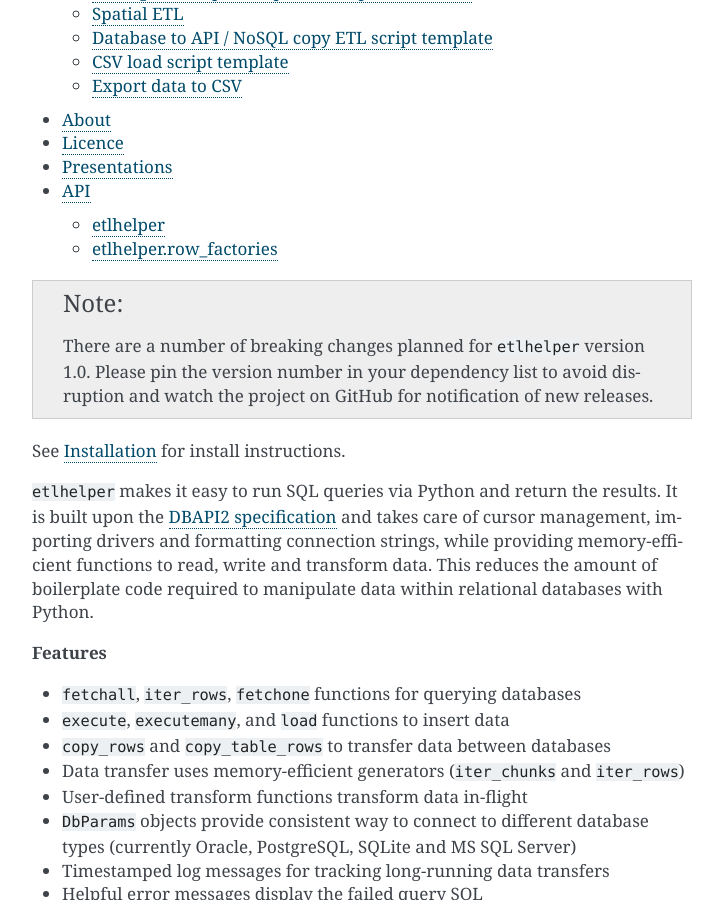
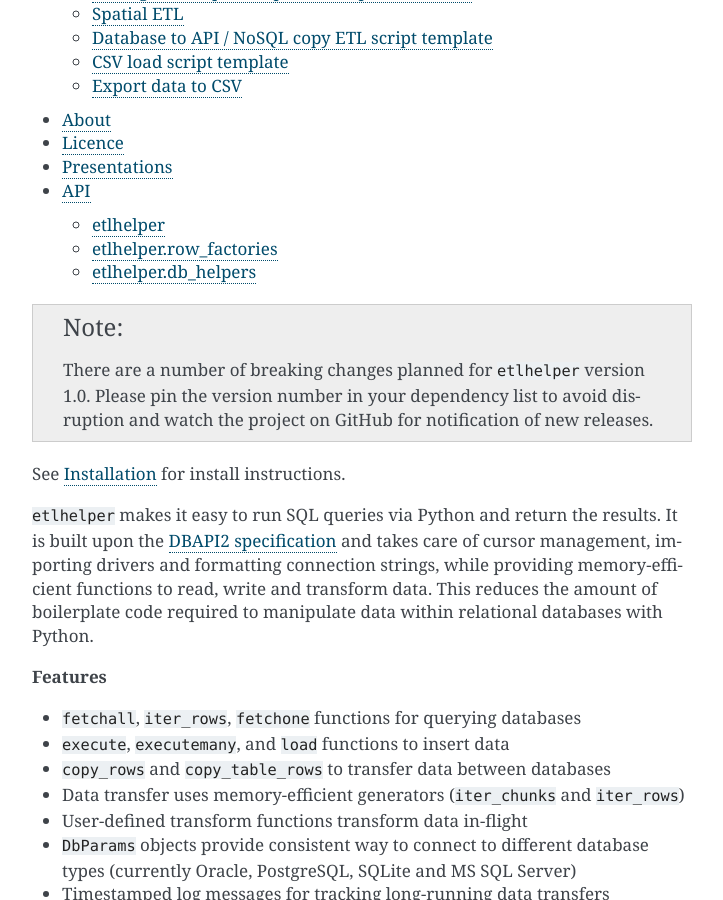
Before and after one commit to BritishGeologicalSurvey/etlhelper, a Sphinx documentation site: the page built from docs/index.rst, in a window 1280 px wide and 900 px high, scrolled down 865 px. Shown: the whole window, without its empty margins (388-1111 px from the left). Built offline with Sphinx 7.4.7, drawn with Linux system fonts in a browser that asks for light colours.

Commit message:
Add db_helpers module note to docs

```diff
--- a/docs/api.rst
+++ b/docs/api.rst
@@ -2,14 +2,21 @@
 ===
 
 etlhelper
----------
+^^^^^^^^^
 
 .. automodule:: etlhelper
     :members:
 
 
 etlhelper.row_factories
------------------------
+^^^^^^^^^^^^^^^^^^^^^^^
 
 .. automodule:: etlhelper.row_factories
     :members:
+
+
+etlhelper.db_helpers
+^^^^^^^^^^^^^^^^^^^^^^^
+
+.. automodule:: etlhelper.db_helpers
+    :members:
```
Also changed, not shown: 1 other file.
